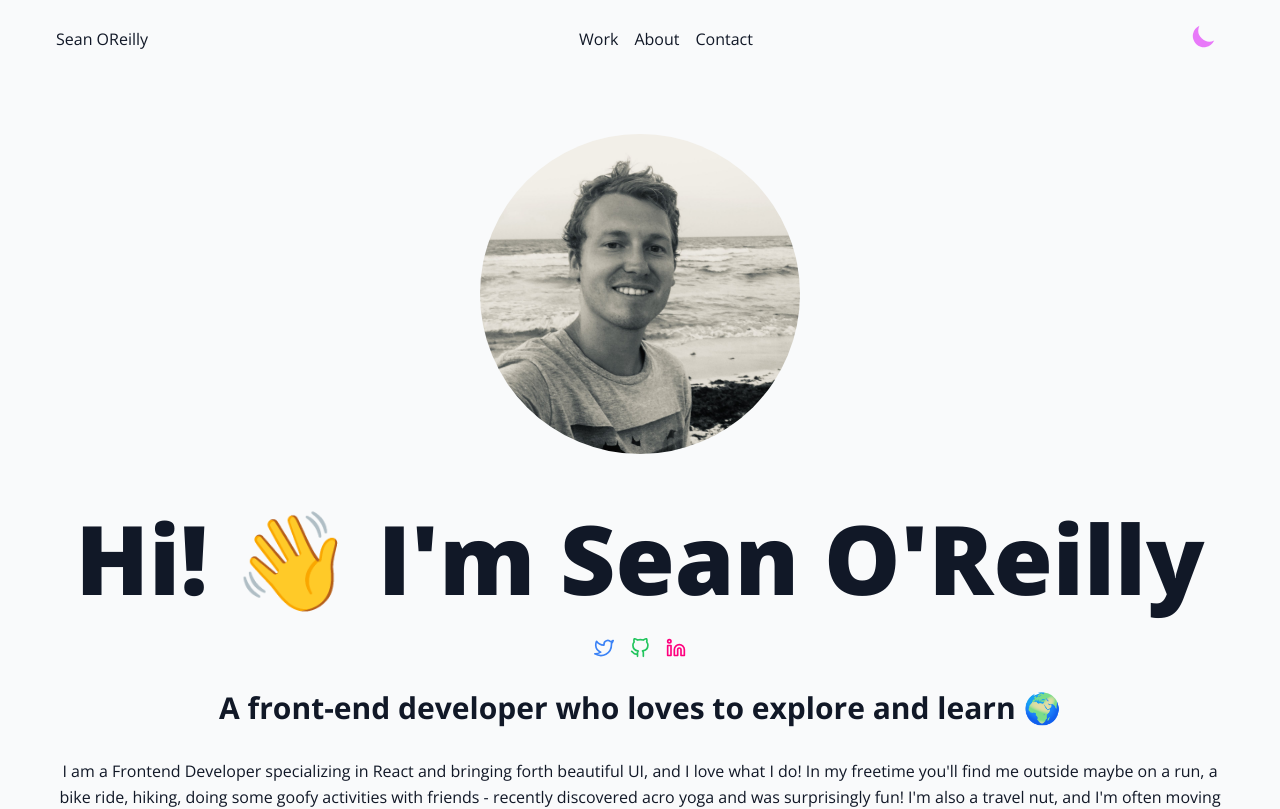
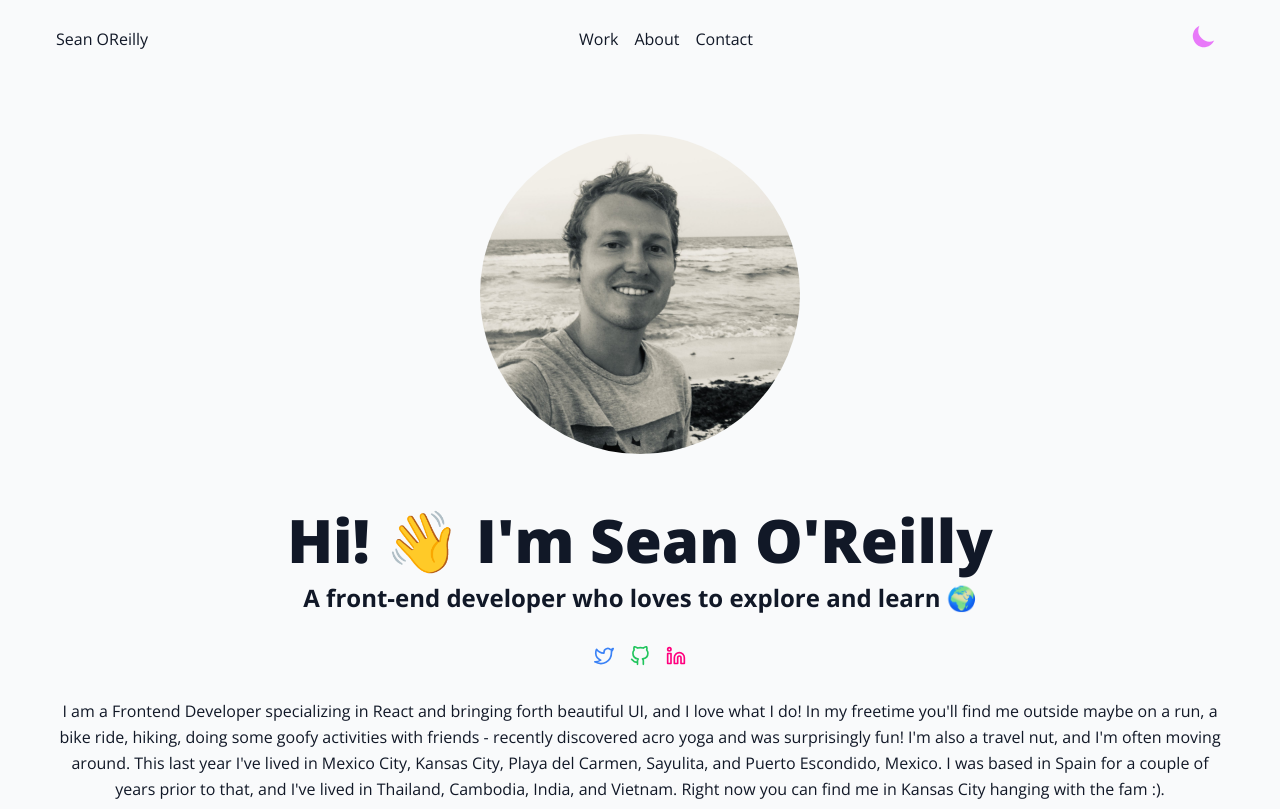
Before and after one commit to seano424/portfolio-clone-typescript, a Next.js app: page / in a window 1280 px wide. Shown: the top 809 px of the page. Built offline with nearby package versions, Linux system fonts and the light colour scheme; what tailwindcss-debug-screens would draw is missing.

Commit message:
updated h1, h2, and added analyze to scripts

```diff
--- a/package.json
+++ b/package.json
@@ -6,7 +6,8 @@
     "dev": "next dev",
     "build": "next build",
     "start": "next start",
-    "lint": "next lint"
+    "lint": "next lint",
+    "analyze": "cross-env ANALYZE=true next build"
   },
   "dependencies": {
     "@heroicons/react": "^1.0.6",
@@ -16,6 +17,7 @@
     "@tailwindcss/aspect-ratio": "^0.4.0",
     "@tailwindcss/forms": "^0.5.2",
     "@tailwindcss/typography": "^0.5.2",
+    "cross-env": "^7.0.3",
     "framer-motion": "^6.3.6",
     "hamburger-react": "^2.5.0",
     "next": "^12.1.6",
--- a/pages/index.tsx
+++ b/pages/index.tsx
@@ -19,7 +19,10 @@ const Home: NextPage = () => {
         <div className="px-base py-base text-center">
           <div className="grid gap-8">
             <h1 className="h1 font-black">Hi! 👋 I'm Sean O'Reilly</h1>
-            {/* Social Links */}
+            <h2 className="h3 font-bold -mt-5">
+              A front-end developer who loves to explore and learn 🌍
+            </h2>
+            {/* SocialLinks */}
             <div className="flex space-x-4 justify-center">
               <a
                 aria-label="Twitter Link"
@@ -87,9 +90,6 @@ const Home: NextPage = () => {
                 </svg>
               </a>
             </div>
-            <h2 className="h3 font-bold">
-              A front-end developer who loves to explore and learn 🌍
-            </h2>
             <p className="leading-relaxed">
               I am a Frontend Developer specializing in React and bringing forth
               beautiful UI, and I love what I do! In my freetime you'll find me
--- a/styles/components.css
+++ b/styles/components.css
@@ -17,15 +17,15 @@
   }
 
   .h1 {
-    @apply text-4xl sm:text-6xl xl:text-8xl;
+    @apply text-4xl sm:text-6xl;
   }
 
   .h2 {
-    @apply text-2xl sm:text-3xl xl:text-4xl;
+    @apply text-2xl sm:text-3xl;
   }
 
   .h3 {
-    @apply text-xl sm:text-2xl xl:text-3xl;
+    @apply text-xl sm:text-2xl;
   }
 
   .p {
```
Also changed, not shown: 1 other file (tests, documents, lock files or other folders).
